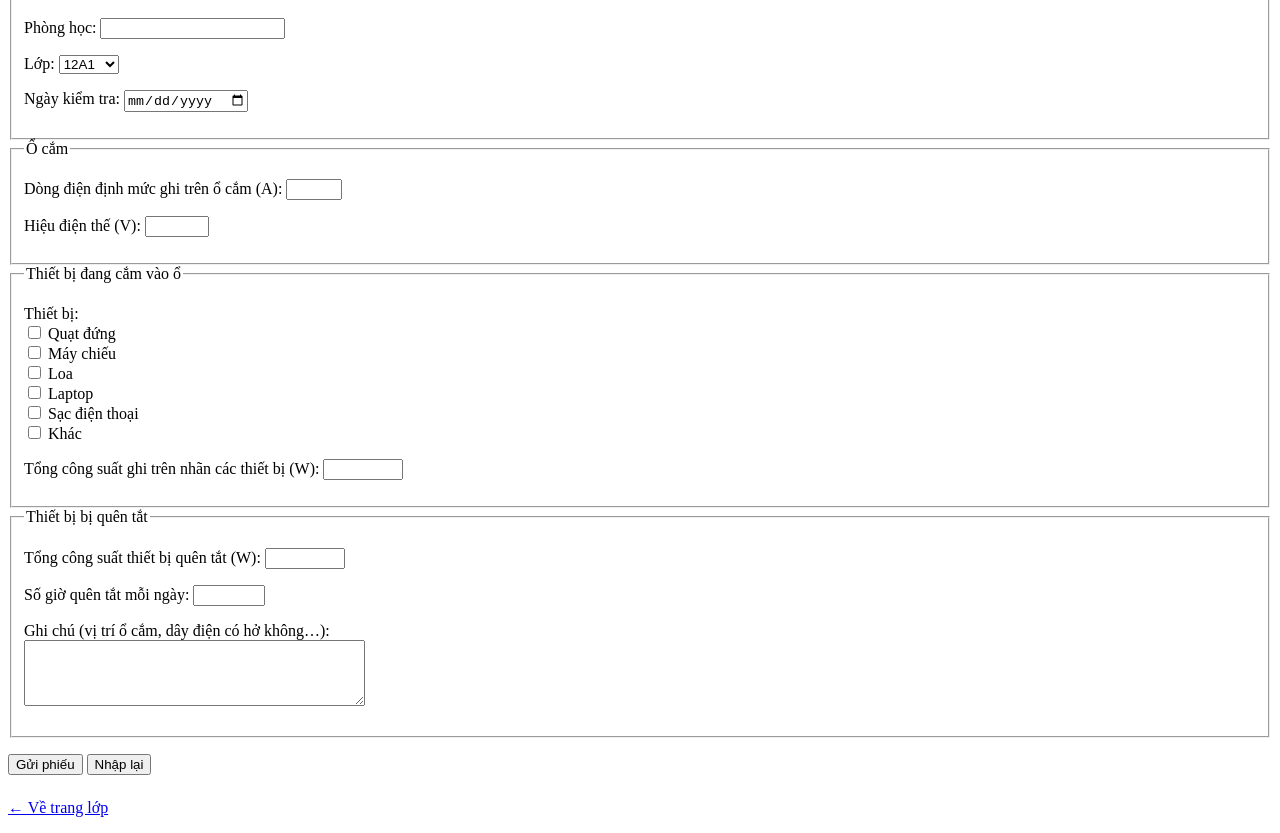
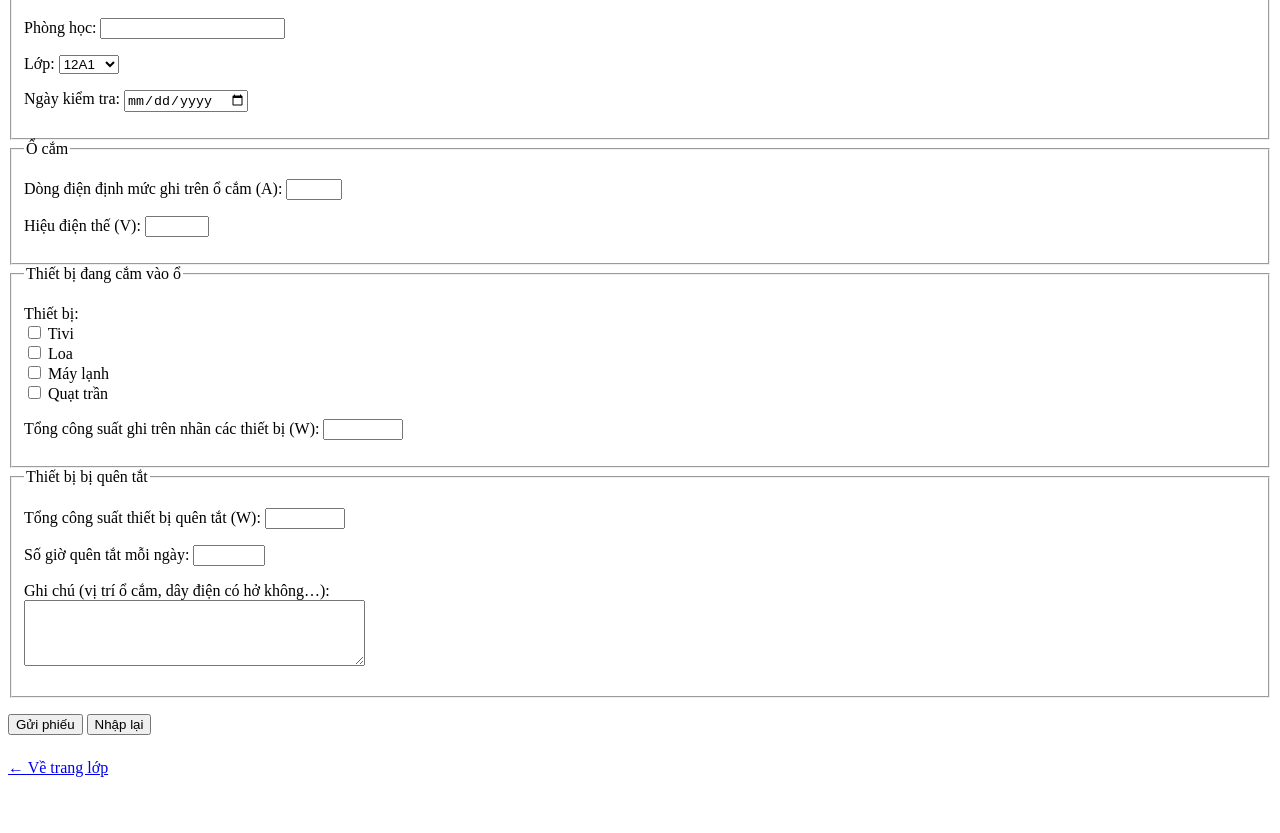
Before and after one commit to dothihoangmaiai-gif/stem-bieu-mau-ai, a plain HTML site: page nhom1_phien_ban_2.html in a window 1280 px wide. Shown: the part 88-921 px from the top of the page. After the commit the page ends 881 px from the top, so only its background shows below. Drawn offline with Linux system fonts and the light colour scheme.

Commit message:
Nhóm 1: danh mục thiết bị phòng học (tivi, loa, 2 máy lạnh, 4 quạt trần)

```diff
--- a/nhom1_phien_ban_2.html
+++ b/nhom1_phien_ban_2.html
@@ -37,18 +37,14 @@
     <fieldset>
       <legend>Thiết bị đang cắm vào ổ</legend>
     <p>Thiết bị:<br>
-      <input type="checkbox" id="thietbi1" name="thietbi" value="Quạt đứng">
-      <label for="thietbi1">Quạt đứng</label><br>
-      <input type="checkbox" id="thietbi2" name="thietbi" value="Máy chiếu">
-      <label for="thietbi2">Máy chiếu</label><br>
-      <input type="checkbox" id="thietbi3" name="thietbi" value="Loa">
-      <label for="thietbi3">Loa</label><br>
-      <input type="checkbox" id="thietbi4" name="thietbi" value="Laptop">
-      <label for="thietbi4">Laptop</label><br>
-      <input type="checkbox" id="thietbi5" name="thietbi" value="Sạc điện thoại">
-      <label for="thietbi5">Sạc điện thoại</label><br>
-      <input type="checkbox" id="thietbi6" name="thietbi" value="Khác">
-      <label for="thietbi6">Khác</label><br>
+      <input type="checkbox" id="thietbi1" name="thietbi" value="Tivi">
+      <label for="thietbi1">Tivi</label><br>
+      <input type="checkbox" id="thietbi2" name="thietbi" value="Loa">
+      <label for="thietbi2">Loa</label><br>
+      <input type="checkbox" id="thietbi3" name="thietbi" value="Máy lạnh">
+      <label for="thietbi3">Máy lạnh</label><br>
+      <input type="checkbox" id="thietbi4" name="thietbi" value="Quạt trần">
+      <label for="thietbi4">Quạt trần</label><br>
     </p>
     <p><label for="congsuat">Tổng công suất ghi trên nhãn các thiết bị (W):</label>
       <input type="number" id="congsuat" name="congsuat" min="0" max="10000" step="1"></p>
```
Also changed, not shown: nhom1_phien_ban_1.html (+8 -8 lines), nhom1_phien_ban_3.html (+5 -7 lines).
